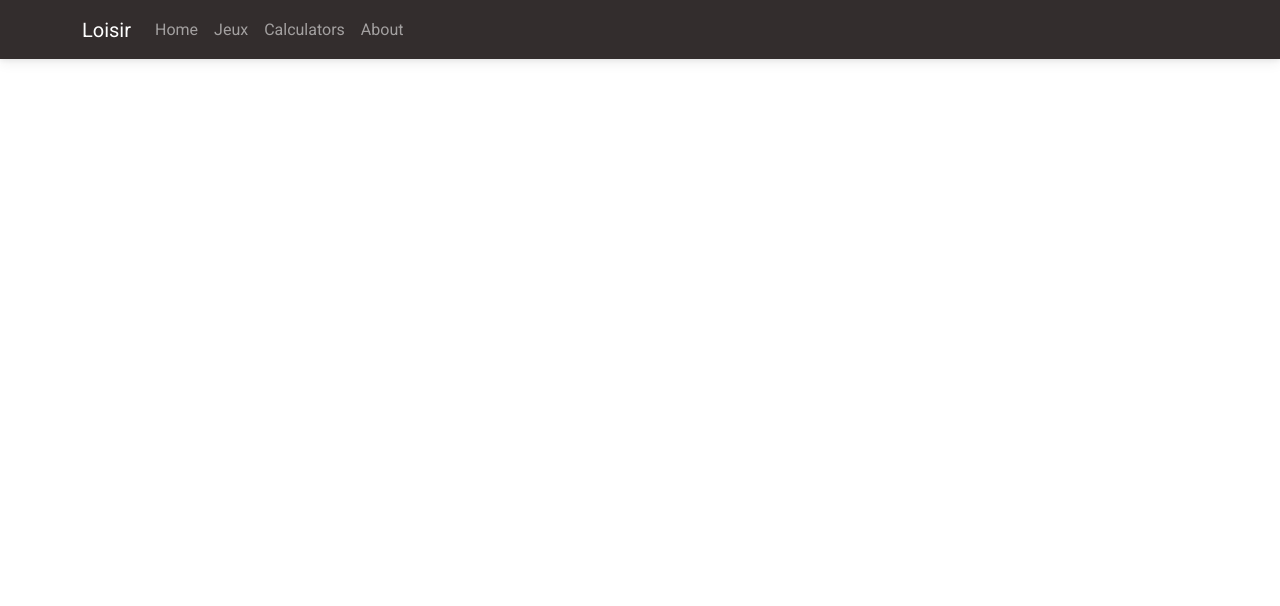
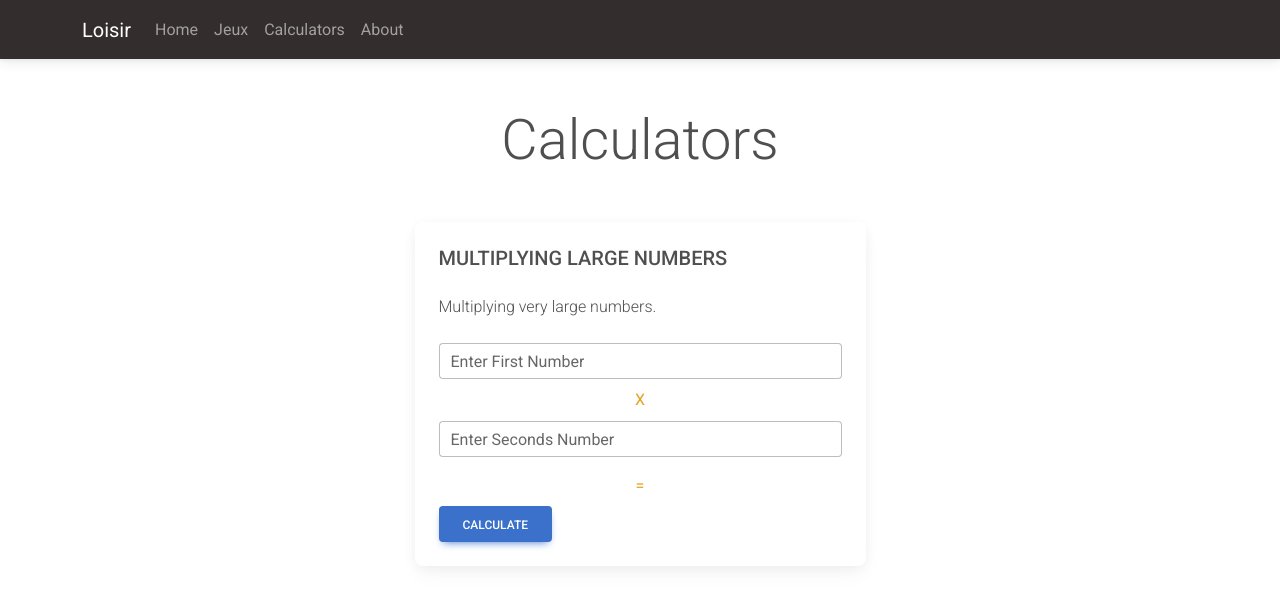
Before and after one commit to amirhatam/loisir, a React (Create React App) app: page /calculator/large-numbers in a window 1280 px wide. Shown: the top 606 px of the page. Built offline with nearby package versions, Linux system fonts and the light colour scheme.

Commit message:
create new calculator for multiplying big numbers

```diff
--- a/src/App.js
+++ b/src/App.js
@@ -6,6 +6,7 @@ import Navbar from './components/Navbar';
 import Calculator from './views/Calculators';
 import Home from './views/Home';
 import Jeux from './views/Jeux';
+import LargeNumbers from './views/LargeNumbers';
 import PetitsChevaux from './views/PetitsChevaux';
 import SecondsToDate from './views/SecondsToDate';
 
@@ -19,6 +20,7 @@ function App() {
         <Route path="/jeux/petits-chevaux" exact element={<PetitsChevaux />} />
         <Route path="/calculator" exact element={<Calculator />} />
         <Route path="/calculator/seconds-to-date" exact element={<SecondsToDate />} />
+        <Route path="/calculator/large-numbers" exact element={<LargeNumbers />} />
 
       </Routes>
     </BrowserRouter>
--- a/src/views/Calculators.jsx
+++ b/src/views/Calculators.jsx
@@ -15,19 +15,19 @@ export default function Calculator() {
                                 The calculated seconds will be displayed in years, months, weeks, days, hours, minutes, and seconds.
                             </MDBCardText>
                             <MDBCardLink href='/calculator/seconds-to-date'>Enter</MDBCardLink>
-                            <MDBCardLink href='#'>Source Code</MDBCardLink>
+                            <MDBCardLink target="_blank" href='https://github.com/amirhatam/codewars/blob/main/4-kyu/human-readable-duration/human-readable-duration.js'>Source Code</MDBCardLink>
                         </MDBCardBody>
                     </MDBCard>
                 </MDBCol>
                 <MDBCol md='3'>
                     <MDBCard >
                         <MDBCardBody>
-                            <MDBCardTitle className='text-uppercase'>Seconds to date</MDBCardTitle>
+                            <MDBCardTitle className='text-uppercase'>Multiplying large numbers</MDBCardTitle>
                             <br />
                             <MDBCardText>
-                                Some quick example text to build on the card title and make up the bulk of the card's content.
+                                Multiplying very large numbers.
                             </MDBCardText>
-                            <MDBCardLink href='#'>Enter</MDBCardLink>
+                            <MDBCardLink href='/calculator/large-numbers'>Enter</MDBCardLink>
                             <MDBCardLink href='#'>Source Code</MDBCardLink>
                         </MDBCardBody>
                     </MDBCard>
--- /dev/null
+++ b/src/views/LargeNumbers.jsx
@@ -0,0 +1,68 @@
+import React, { useState } from 'react';
+import { MDBContainer, MDBCard, MDBCardBody, MDBCardTitle, MDBCardText, MDBBtn, MDBInput, MDBCol, MDBRow } from 'mdb-react-ui-kit';
+
+export default function LargeNumbers() {
+    const [firstInput, setFirstInput] = useState("")
+    const [secondInput, setSecondInput] = useState("")
+    const [dateResult, setDateResult] = useState("")
+
+    function multiply() {
+        var aa = firstInput.split('').reverse();
+        var bb = secondInput.split('').reverse();
+
+
+        var stack = [];
+
+        for (var i = 0; i < aa.length; i++) {
+            for (var j = 0; j < bb.length; j++) {
+                var m = aa[i] * bb[j];
+                stack[i + j] = (stack[i + j]) ? stack[i + j] + m : m;
+            }
+        }
+
+        for (var i = 0; i < stack.length; i++) {
+            var num = stack[i] % 10;
+            var move = Math.floor(stack[i] / 10);
+            stack[i] = num;
+
+            if (stack[i + 1])
+                stack[i + 1] += move;
+            else if (move != 0)
+                stack[i + 1] = move;
+        }
+        let resFinal = stack.reverse().join('').replace(/^(0(?!$))+/, "");
+        setDateResult(resFinal)
+    }
+
+
+
+
+    return (
+        <MDBContainer className='pb-md-5'>
+            <MDBRow className='justify-content-center'>
+                <MDBCardTitle className='text-center my-md-5 display-4'>Calculators</MDBCardTitle>
+                <MDBCol md='5'>
+                    <MDBCard >
+                        <MDBCardBody>
+                            <MDBCardTitle className='text-uppercase'>Multiplying large numbers</MDBCardTitle>
+                            <MDBCardText className='my-md-4 fw-lighter'>Multiplying very large numbers.</MDBCardText>
+                            <MDBInput label='Enter First Number' onChange={(e) => setFirstInput(e.target.value)} id='form1' type='text' className='' />
+                            <MDBCardText className='my-md-2  text-center text-warning '>X</MDBCardText>
+                            <MDBInput label='Enter Seconds Number' onChange={(e) => setSecondInput(e.target.value)} id='form1' type='text' className='mb-md-3' />
+                            <MDBCardText className='my-md-2  text-center text-warning '>=</MDBCardText>
+                            {
+                                dateResult
+                                    ?
+                                    <p className='text-center text-success'>{dateResult}</p>
+                                    :
+                                    null
+                            }
+                            <MDBBtn onClick={multiply}>Calculate</MDBBtn>
+                        </MDBCardBody>
+                    </MDBCard>
+                </MDBCol>
+
+            </MDBRow>
+        </MDBContainer>
+    );
+}
```
Also changed, not shown: 1 other file (tests, documents, lock files or other folders).
